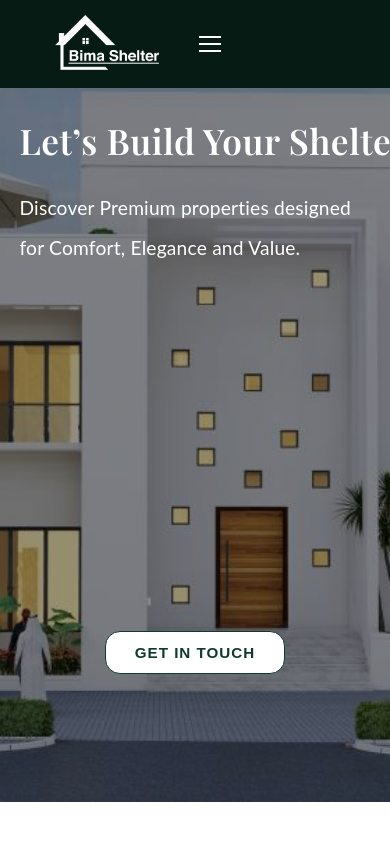
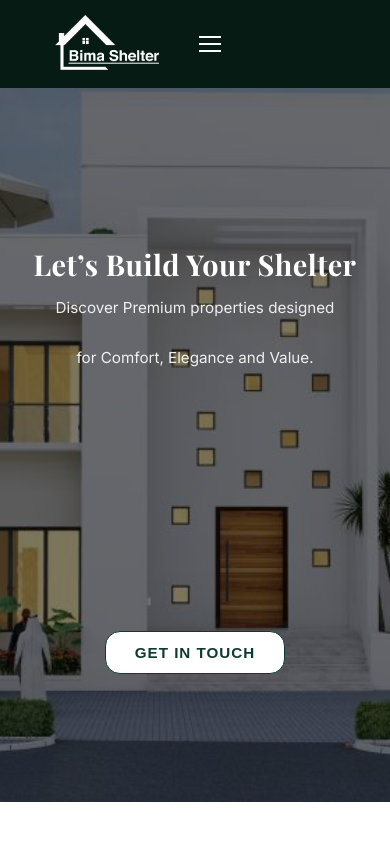
Before and after one commit to Wutdeajala/jerome-git-test, a React (Vite) app: page / in a window 390 px wide. Shown: the top 844 px of the page. Built offline with nearby package versions, Linux system fonts and the light colour scheme.

Commit message:
fix: route navbars link, CSS update

```diff
--- a/src/App.jsx
+++ b/src/App.jsx
@@ -22,7 +22,7 @@ function App(){
         <Route path="/" element={<Home/>} />
         <Route path="/about" element={<About/>} />
         <Route path="/properties" element={<Props/>}/>
-        <Route path="/Contact" element={<Contact/>}/>
+        <Route path="/contact" element={<Contact/>}/>
         <Route path="/directors" element={<Leadership/>} />
         <Route path="/team" element={<Team/>}/>
         <Route path="/pvmabs" element={<ParkVilla/>}/>
--- a/src/components/Header.jsx
+++ b/src/components/Header.jsx
@@ -1,7 +1,7 @@
 import React, { useState, useEffect } from "react";
 import { Link } from "react-router-dom";
 import { FaLinkedinIn, FaInstagram } from "react-icons/fa";
-import logo1 from '../assets/images/logos/logo1.png'; // white logo
+import logo1 from "../assets/images/logos/logo1.png";
 import "./Navbar.css";
 
 const Navbar = () => {
@@ -10,27 +10,28 @@ const Navbar = () => {
   // Prevent body scroll when menu is open
   useEffect(() => {
     document.body.style.overflow = menuOpen ? "hidden" : "auto";
+    return () => {
+      document.body.style.overflow = "auto";
+    };
   }, [menuOpen]);
+
+  // Corrected: use setMenuOpen, not setIsOpen
   const closeMenu = () => {
-  setIsOpen(false);
-};
+    setMenuOpen(false);
+  };
 
   return (
     <>
       <header className="header">
         <div className="header-container">
-
           {/* LEFT — LOGO */}
           <div className="logo">
-            <Link to='/' onClick={closeMenu}>
-              <img
-                src={logo1}  // Always use white logo
-                alt="Bima Shelter Logo"
-              />
+            <Link to="/" onClick={closeMenu}>
+              <img src={logo1} alt="Bima Shelter Logo" />
             </Link>
           </div>
 
-          {/* CENTER — NAVIGATION */}
+          {/* CENTER — NAVIGATION (desktop) */}
           <nav className="nav-links">
             <Link to="/">Home</Link>
             <Link to="/about">About</Link>
@@ -39,7 +40,6 @@ const Navbar = () => {
 
           {/* RIGHT — SOCIAL + CTA + HAMBURGER */}
           <div className="right-section">
-
             <div className="social-icons">
               <a
                 href="https://ng.linkedin.com/company/bima-shelter-limited"
@@ -60,7 +60,7 @@ const Navbar = () => {
               </a>
             </div>
 
-            <Link className="contact-btn" to='/contact'>
+            <Link className="contact-btn" to="/contact">
               Contact Us
             </Link>
 
@@ -72,7 +72,6 @@ const Navbar = () => {
               <span></span>
               <span></span>
             </div>
-
           </div>
         </div>
       </header>
@@ -93,17 +92,27 @@ const Navbar = () => {
           />
           <div
             className="close-btn"
-            onClick={() => setMenuOpen(false)}
+            onClick={closeMenu}
           >
             ×
           </div>
         </div>
 
         <nav className="mobile-nav">
-          <Link to='/' onClick={closeMenu}>Home</Link>
-          <Link to='/about' onClick={closeMenu}>About</Link>
-          <Link to='/properties' onClick={closeMenu}>Properties</Link>
-          <Link className="mobile-contact-btn" to='/contact' onClick={closeMenu}>
+          <Link to="/" onClick={closeMenu}>
+            Home
+          </Link>
+          <Link to="/about" onClick={closeMenu}>
+            About
+          </Link>
+          <Link to="/properties" onClick={closeMenu}>
+            Properties
+          </Link>
+          <Link
+            className="mobile-contact-btn"
+            to="/contact"
+            onClick={closeMenu}
+          >
             Contact Us
           </Link>
         </nav>
--- a/src/components/HeroProp.css
+++ b/src/components/HeroProp.css
@@ -10,7 +10,7 @@
   display: flex;
   justify-content: center;
   align-items: center;
-  overflow: hidden;
+  padding: 0 20px
 }
 
 
@@ -20,45 +20,52 @@
   position: absolute;
   width: 100%;
   height: 100%;
-  background: rgba(0, 0, 0, 0.4);
-  z-index: 2;
+  background: rgba(0, 0, 0, 0.5);
+  z-index: 1;
 }
-
+.hero-content {
+  position: relative;
+  z-index: 5;
+  max-width: 1100px;
+  width: 100%;
+  text-align: left;
+  bottom: 10%;
+  display: flex;
+  flex-direction: column;
+  justify-content: center;
+  gap: 30px;
+}
 
 /* Headline */
 .her-text {
-  position: absolute;
-  top: 25%;
-  left: 5%;
+  max-width: 650px;
   z-index: 5;
   color: #ffffff;
   max-width: 600px;
   /* Animation */
   opacity: 0;                 /* start invisible */
-  transform: translateX(-100px); /* start offscreen left */
+  transform: translateX(-60px); /* start offscreen left */
   animation: slideInLeft 1s ease-out forwards; /* play once */
   animation-delay: 0.5s;       /* delay after page load */
 }
 .her-text h1 {
-  width: 700px;
+  width: 400px;
   font-family: "Playfair Display", serif; /* classic luxury serif */
-  font-size: 4rem;
+  font-size: clamp(2.2rem, 4vw, 3.5rem);
   line-height: 1.2;
   letter-spacing: 0.5px;
   margin-bottom: 30px;
   color: #ffffff;
-  font-weight: 600;
+  font-weight: 800;
+  margin-bottom: 20px;
 }
 
 .her-text p {
-  width: 400px;
-  margin-bottom: 10px;
-  font-family: "Lato", "Helvetica Neue", sans-serif;
-  font-weight: 400;   /* regular for body text */
-  font-size: 1.2rem;
-  line-height: 1.6;
-  letter-spacing: 0.2px;
-  margin-bottom: 10px;
+ font-family: "Lato", "Helvetica Neue", sans-serif;
+  font-size: clamp(1rem, 1.5vw, 1.2rem);
+  line-height: 1.7;
+  font-weight: 400;
+  margin-bottom: 8px;
   color: #ffffff;
 }
 /* ================= BUTTON ================= */
@@ -124,14 +131,9 @@
 /* ================= RESPONSIVE ================= */
 
 @media (max-width: 768px) {
-  .her-text {
-    top: 15%;
-    left: 5%;
-    max-width: 90%;
-  }
-
-  .her-text h1 {
-    font-size: 2.2rem;
+    .hero-content {
+    text-align: center;
+    align-items: center;
   }
 
   .her-butns .btn-secondary {
--- a/src/components/HeroProp.jsx
+++ b/src/components/HeroProp.jsx
@@ -11,17 +11,17 @@ const HeroProp = () => {
     >
       <div className="cover"></div>
 
-      <div className="her-text">
-        <h1>Let’s Build Your Shelter</h1>
-
-        <p className="her-subtext">
+      <div className="hero-content">
+        <div className="her-text">
+          <h1>Let’s Build Your Shelter</h1>
+        <p>
           Discover Premium properties designed
         </p>
-        <p className="her-subtext">
+        <p>
           for Comfort, Elegance and Value.
         </p>
       </div>
-
+      </div>
       <div className="her-butns">
         <Link to="/contact" className="btn-secondary">
           Get In Touch
--- a/src/components/leadership.css
+++ b/src/components/leadership.css
@@ -26,7 +26,7 @@
   max-width: 1100px;
   margin: auto;
   display: grid;
-  grid-template-columns: repeat(2, 1fr);
+  grid-template-columns: repeat(3, 1fr);
   gap: 30px;
 }
 
@@ -135,8 +135,8 @@
 .leadership-hero {
   position: relative;
   width: 100%;
-  height: 65vh;
-  background-image: url("/images/leadership-hero.jpg");
+  height: 70vh;
+  background-image: url("/my-react-app/src/assets/images/bimaworld.png");
   background-size: cover;
   background-position: center;
   display: flex;
@@ -146,7 +146,7 @@
 
 /* DARK GREEN OVERLAY */
 
-.hero-overlay {
+.staff-overlay {
   position: absolute;
   inset: 0;
   background: linear-gradient(
@@ -188,7 +188,7 @@
 
 /* TEXT */
 
-.hero-text {
+.herol-text{
   margin-top: 15px;
   max-width: 520px;
   line-height: 1.7;
--- a/src/pages/Leadership.jsx
+++ b/src/pages/Leadership.jsx
@@ -4,12 +4,12 @@ import director1 from '../assets/images/director/SMA.png';
 import director2 from '../assets/images/director/Hajiya Garba.jpg';
 import director3 from '../assets/images/director/Babatunde.png';
 import '../components/leadership.css';
-
+import bg2 from "../assets/images/bimaworld.png";
 
 const directors = [
   {
     id: 1,
-    name: "Alhaji Sambo",
+    name: "Alhaji Sambo Garba, MON",
     title: "Executive Chairman",
     image: chairman, // add image later
     bio: [ "Alhaji Sambo Garba, MON, is a distinguished and versatile entrepreneur with a strong presence in the Nigerian economy. He began his career in the public sector with the Securities and Exchange Commission, where he spent nearly a decade overseeing issuance approvals and monitoring securities transactions to ensure compliance with the Investment and Securities Act.",
@@ -38,7 +38,7 @@ const directors = [
       "In addition to her achievements in the hospitality industry, she holds key leadership positions in other thriving enterprises. She serves as a Director at Bima Mines Ltd. and Chemcraft Nigeria Ltd., companies actively engaged in mining and industrial services. Her involvement at the executive level reflects her deep understanding of business operations, strategic planning, and cross-sectoral management.",
       "With a broad portfolio, she brings a wealth of hands-on experience and business acumen."
     ]
-  },
+  },/*
   {
     id: 4,
     name: "Mr. Babatunde Richards Olomolehin",
@@ -51,7 +51,7 @@ const directors = [
       "His dual expertise as both developer and operator offers him a deep understanding of market dynamics, enabling him to deliver projects that are not only structurally and financially sound but also thoughtfully designed for optimal user experience."
     ]
   },
-  {
+
     id: 5,
     name: "Director Name",
     title: "Development Director",
@@ -64,7 +64,7 @@ const directors = [
     title: "Strategy Director",
     image: "",
     bio: "Biography goes here."
-  }
+  */
 ];
 
 function Leadership() {
@@ -104,15 +104,15 @@ function Leadership() {
 
   return (<>
 
-     <section className="leadership-hero">
-      <div className="hero-overlay"></div>
+     <section className="leadership-hero"  style={{ backgroundImage: `url(${bg2})` }}>
+      <div className="staff-overlay"></div>
 
       <div className="hero-container">
         <span className="hero-label">Meet The Directors</span>
 
         <h1 className="hero-title">Our Leadership</h1>
 
-        <p className="hero-text">
+        <p className="herol-text">
           Our leadership team combines vision, experience and innovation to
           deliver exceptional real estate developments and lasting value
           across Nigeria.
--- a/src/pages/Team.jsx
+++ b/src/pages/Team.jsx
@@ -5,7 +5,7 @@ import architectH from "../assets/images/team/staff/ibusi.jpg";
 import coo from "../assets/images/team/staff/joshua.jpg";
 import financeH from "../assets/images/team/staff/Saadu.jpg";
 import '../components/leadership.css';
-
+import bg2 from "../assets/images/bimaworld.png";
 const directors = [
   {
     id: 1,
@@ -52,14 +52,14 @@ const directors = [
     bio: ["Saadu Kamaldeen Adebayo is a Chartered Accountant and Certified Procurement Professional with over 10 years of experience in finance, treasury, budget management, and procurement, with a strong focus on the public sector.",
       "Currently, he serves as the Finance Manager at Bima Shelter Limited, where he leads initiatives in budget planning, vendor management, internal controls, and process optimization."
     ]
-  },
+  },/*
   {
     id: 6,
     name: "Director Name",
     title: "Strategy Director",
     image: "",
     bio: "Biography goes here."
-  }
+  }*/
 ];
 
 function Team() {
@@ -98,15 +98,15 @@ function Team() {
 
   return (<>
 
-     <section className="leadership-hero">
-      <div className="hero-overlay"></div>
+     <section className="leadership-hero" style={{ backgroundImage: `url(${bg2})` }}>
+      <div className="staff-overlay"></div>
 
       <div className="hero-container">
         <span className="hero-label">Meet The Team</span>
 
         <h1 className="hero-title">Our Real Estate Team</h1>
 
-        <p className="hero-text">
+        <p className="herol-text">
           Our team combines vision, experience and innovation to
           deliver exceptional real estate developments and lasting value
           across Nigeria.
```
